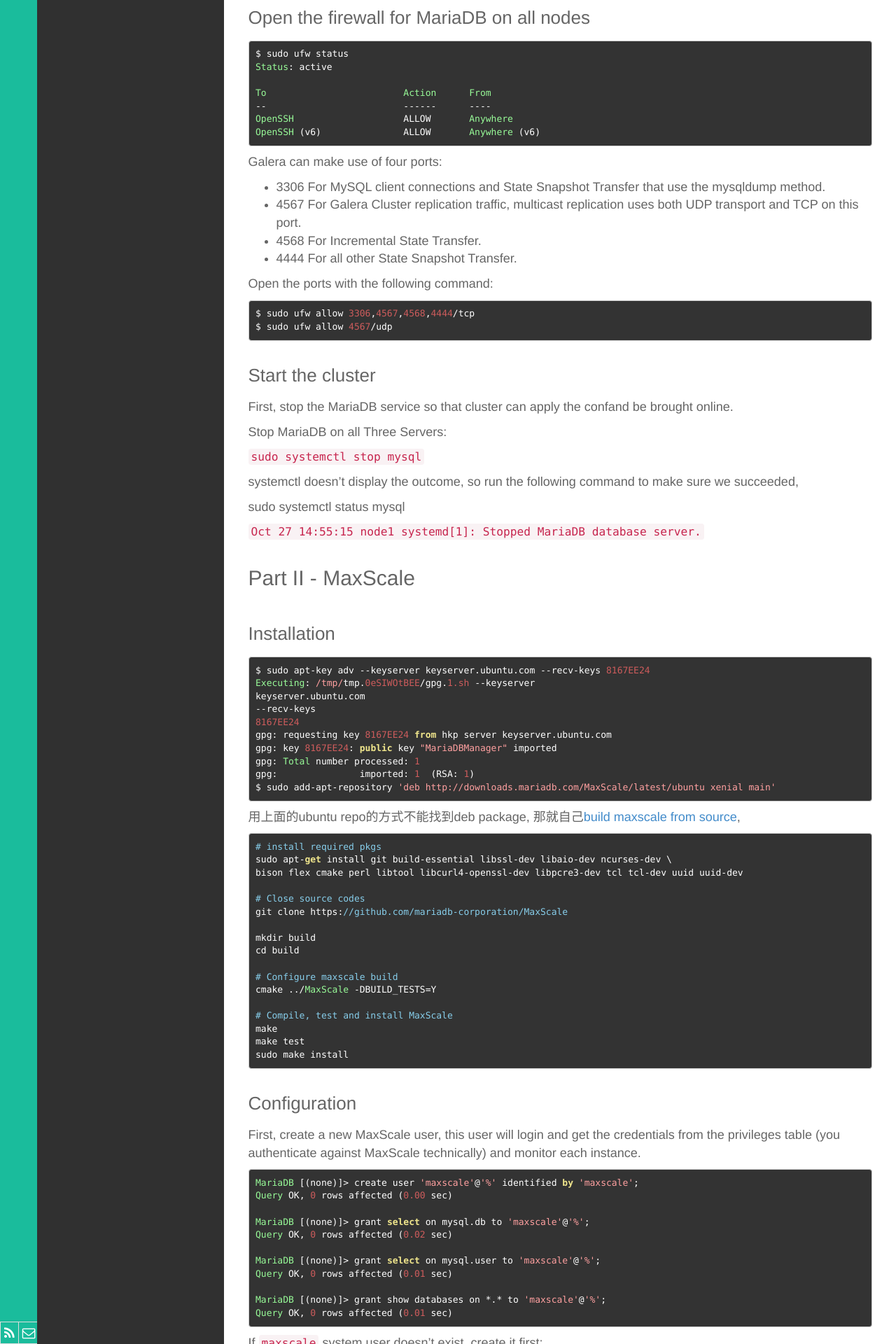
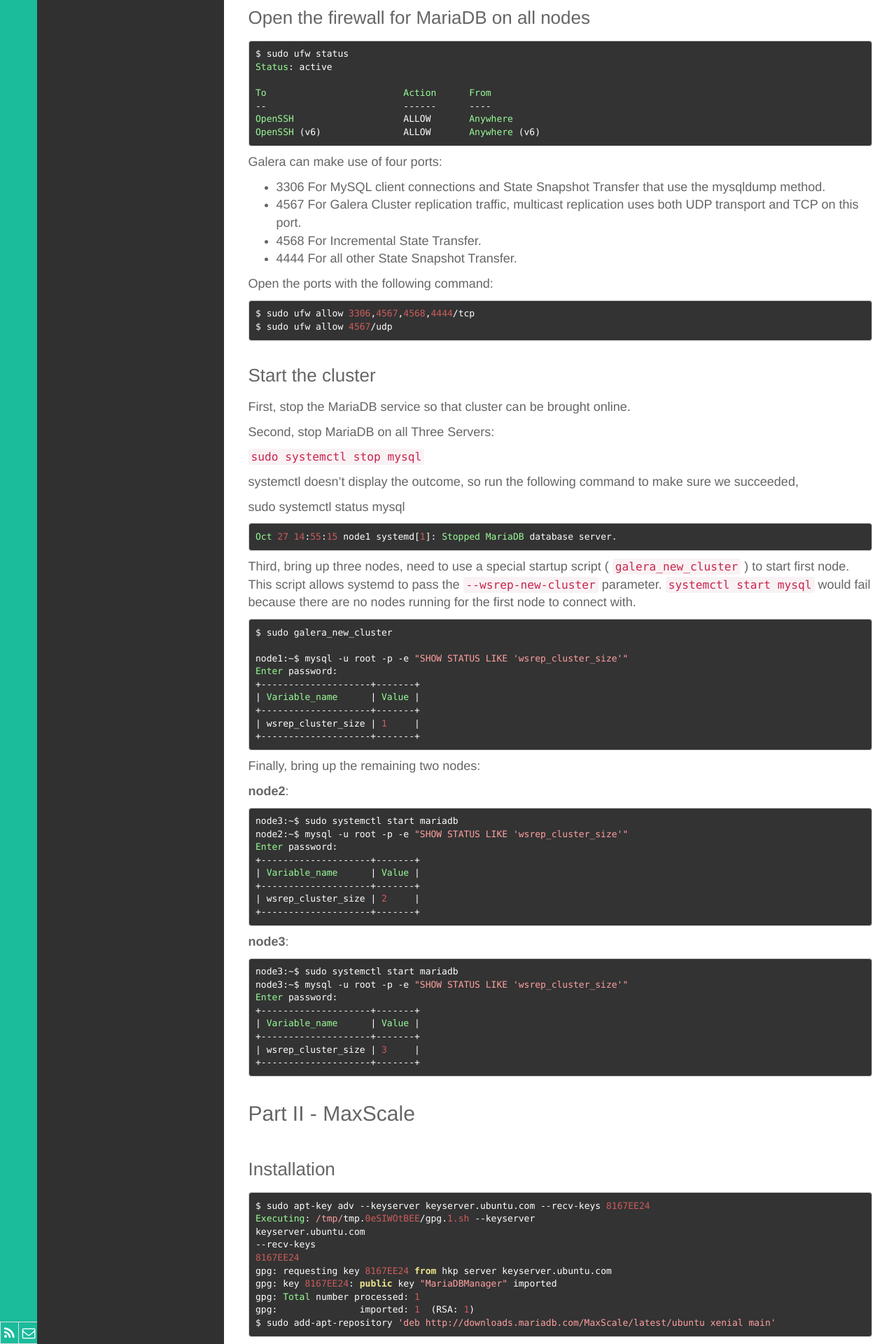
Before and after one commit to wenchma/wenchma.github.io, a Jekyll site: the page built from _posts/2016-10-27-mariadb-galera-cluster.md, in a window 1280 px wide. Shown: the part 3080-5000 px from the top of the page at 70% size. Built offline with Jekyll 4.4.1, drawn with Linux system fonts in a browser that asks for light colours; some of the changed text lies outside the part shown.

Commit message:
Add mariadb cluster startup steps

`````diff
--- a/_posts/2016-10-27-mariadb-galera-cluster.md
+++ b/_posts/2016-10-27-mariadb-galera-cluster.md
@@ -179,9 +179,9 @@
 
 ### Start the cluster
 
-First, stop the MariaDB service so that cluster can apply the confand be brought online.
+First, stop the MariaDB service so that cluster can be brought online.
 
-Stop MariaDB on all Three Servers:
+Second, stop MariaDB on all Three Servers:
 
 `sudo systemctl stop mysql`
 
@@ -189,8 +189,53 @@
 
 sudo systemctl status mysql
 
-`Oct 27 14:55:15 node1 systemd[1]: Stopped MariaDB database server.`
+````
+Oct 27 14:55:15 node1 systemd[1]: Stopped MariaDB database server.
+```
 
+Third, bring up three nodes, need to use a special startup script ( `galera_new_cluster` ) to start first node.
+This script allows systemd to pass the `--wsrep-new-cluster` parameter.
+`systemctl start mysql` would fail because there are no nodes running for the first node to connect with.
+
+```
+$ sudo galera_new_cluster
+
+node1:~$ mysql -u root -p -e "SHOW STATUS LIKE 'wsrep_cluster_size'"
+Enter password:
++--------------------+-------+
+| Variable_name      | Value |
++--------------------+-------+
+| wsrep_cluster_size | 1     |
++--------------------+-------+
+```
+
+Finally, bring up the remaining two nodes:
+
+**node2**:
+
+```
+node3:~$ sudo systemctl start mariadb
+node2:~$ mysql -u root -p -e "SHOW STATUS LIKE 'wsrep_cluster_size'"
+Enter password:
++--------------------+-------+
+| Variable_name      | Value |
++--------------------+-------+
+| wsrep_cluster_size | 2     |
++--------------------+-------+
+```
+
+**node3**:
+
+```
+node3:~$ sudo systemctl start mariadb
+node3:~$ mysql -u root -p -e "SHOW STATUS LIKE 'wsrep_cluster_size'"
+Enter password:
++--------------------+-------+
+| Variable_name      | Value |
++--------------------+-------+
+| wsrep_cluster_size | 3     |
++--------------------+-------+
+```
 
 ## Part II - MaxScale
 
`````
